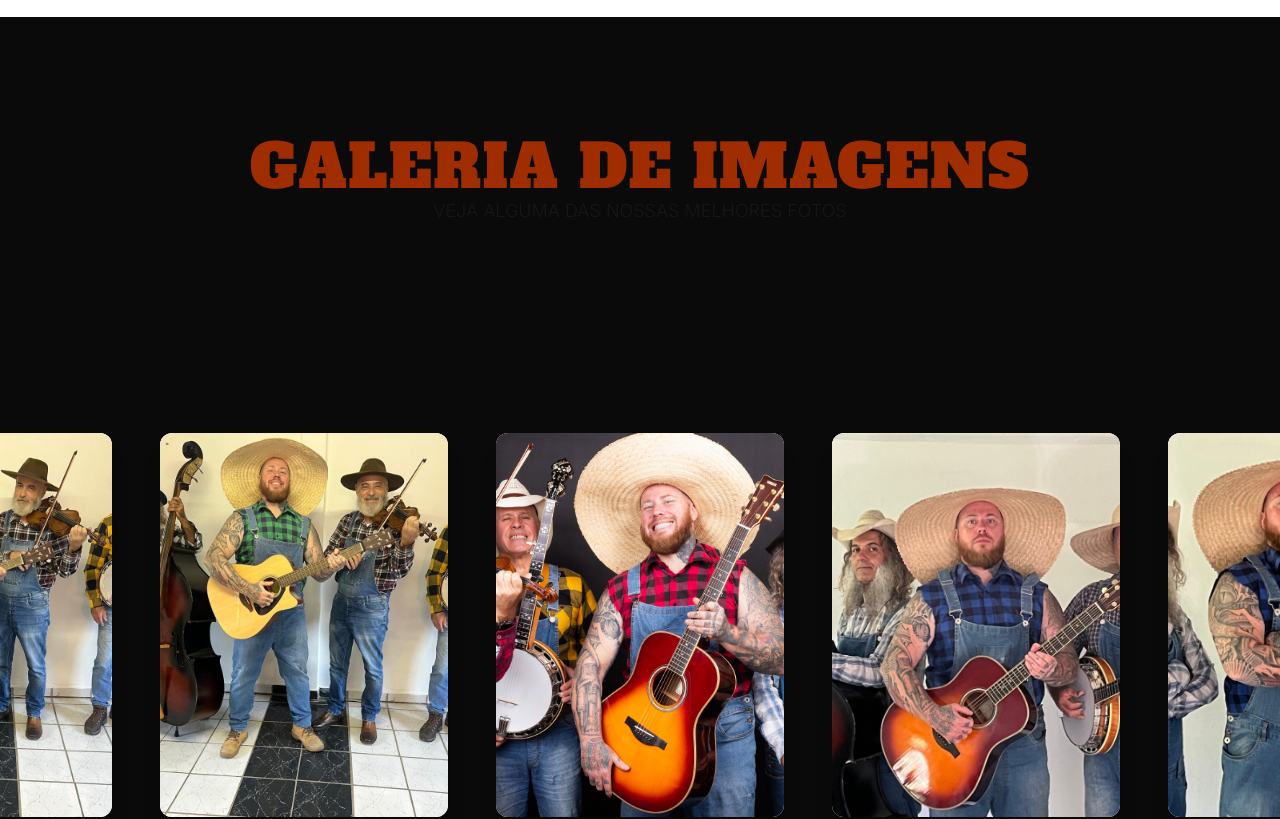
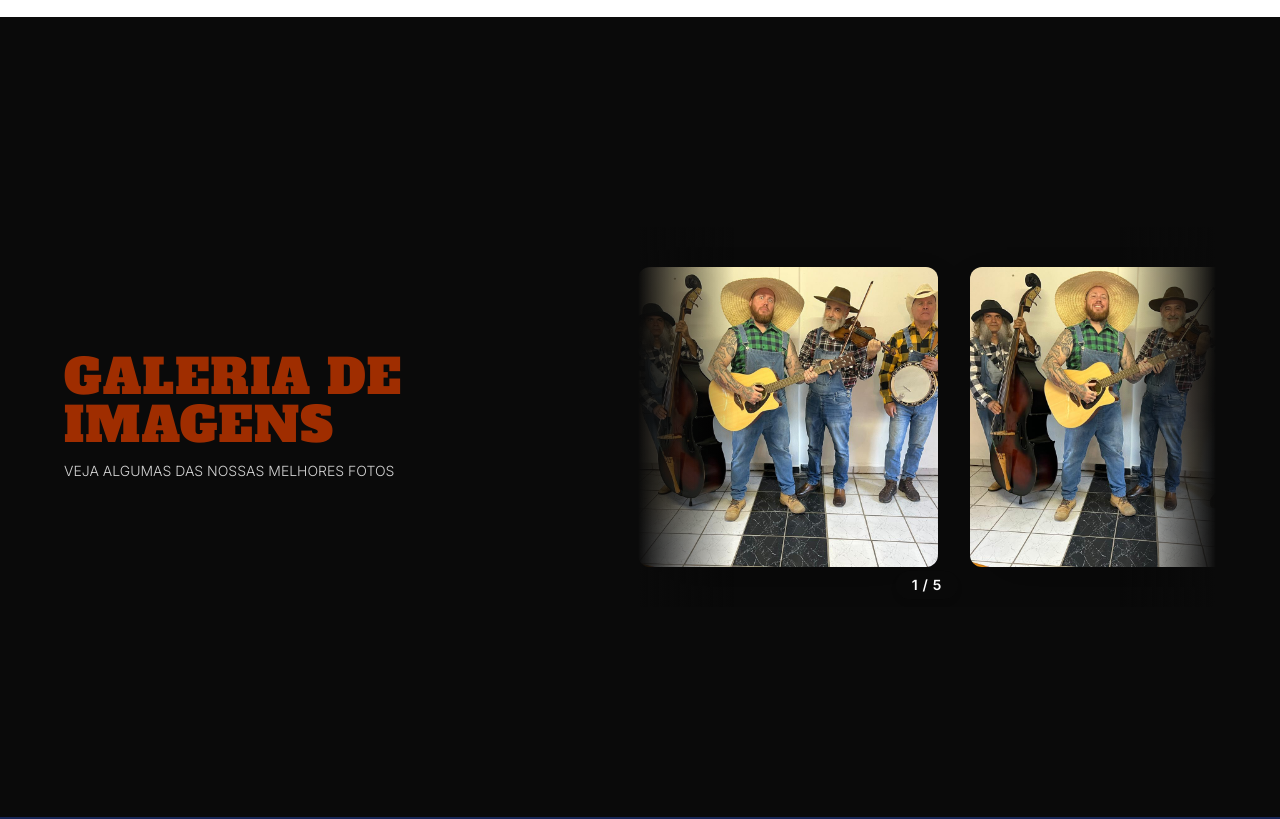
Before and after one commit to codename-FlawZ/landingpage-osmarditos, a Next.js app: page / in a window 1280 px wide. Shown: the part 4360-5179 px from the top of the page. Built offline with nearby package versions, Linux system fonts and the light colour scheme.

Commit message:
primary update
prototipo finalizado, resolvendo bugs que aparecerem conforme forem visualizando o projeto

```diff
--- a/src/app/components/ui/ImageGrid.tsx
+++ b/src/app/components/ui/ImageGrid.tsx
@@ -1,74 +1,115 @@
 'use client';
-import { useRef, useState, useEffect } from 'react';
-import { motion, useScroll, useTransform, useSpring, useInView } from 'framer-motion';
+
+import { useEffect, useRef, useState } from 'react';
+import { motion, AnimatePresence } from 'framer-motion';
+import Image from 'next/image';
 
 const images = [
-  { src: "/images/grid-img1.jpg", alt: "Imagem 1" },
-  { src: "/images/grid-img2.jpg", alt: "Imagem 2" },
-  { src: "/images/grid-img3.jpg", alt: "Imagem 3" },
-  { src: "/images/grid-img4.jpg", alt: "Imagem 4" },
-  { src: "/images/grid-img5.jpg", alt: "Imagem 5" },
+  { src: '/images/grid-img1.jpg', alt: 'Grupo Osmar Ditos - 1' },
+  { src: '/images/grid-img2.jpg', alt: 'Grupo Osmar Ditos - 2' },
+  { src: '/images/grid-img3.jpg', alt: 'Grupo Osmar Ditos - 3' },
+  { src: '/images/grid-img4.jpg', alt: 'Grupo Osmar Ditos - 4' },
+  { src: '/images/grid-img5.jpg', alt: 'Grupo Osmar Ditos - 5' }
 ];
 
-export default function ImageGrid() {
+export default function ParallaxSlider() {
   const containerRef = useRef<HTMLDivElement>(null);
-  const { scrollY } = useScroll();
-  const [visibleIndex, setVisibleIndex] = useState(1);
+  const [scrollX, setScrollX] = useState(0);
+  const [selectedImage, setSelectedImage] = useState<string | null>(null);
 
-  const totalWidth = (images.length * 300) + (images.length - 1) * 48; // largura total em px
-  const translateX = useTransform(scrollY, [0, 1200], [0, -totalWidth + window.innerWidth]);
-  const xSmooth = useSpring(translateX, { stiffness: 100, damping: 30 });
+  const handleScroll = () => {
+    if (containerRef.current) {
+      const scrolled = containerRef.current.scrollLeft;
+      const itemWidth = 300;
+      const gap = 32;
+      const imageIndex = Math.round(scrolled / (itemWidth + gap));
+      setScrollX(imageIndex);
+    }
+  };
 
   return (
-    <section ref={containerRef} className="relative w-full min-h-screen bg-neutral-950">
-      <div className="gap-8 text-center pt-30">
-        <h1 className='font-alfa uppercase tracking-wide text-6xl text-orange-800'>Galeria de imagens</h1>
-        <p className='font-light uppercase text-lg'>Veja alguma das nossas melhores fotos</p>
-      </div>
-      <div className="relative top-0 left-0  w-full h-screen flex items-center justify-center overflow-hidden">
-        <motion.div
-          className="flex gap-12"
-          style={{ x: xSmooth }}
-        >
-          {images.map((img, idx) => {
-            const ref = useRef(null);
-            const isIn = useInView(ref, { amount: 0.6 });
+    <section className="w-full min-h-screen flex items-center justify-center px-4 md:px-16 bg-neutral-950 overflow-hidden">
+      <motion.div
+        className="w-full max-w-[1600px] flex flex-col md:flex-row items-center justify-between gap-12"
+        initial={{ opacity: 0, y: 50 }}
+        whileInView={{ opacity: 1, y: 0 }}
+        transition={{ duration: 1.2, ease: 'easeOut' }}
+        viewport={{ once: true }}
+      >
+        {/* Texto à esquerda */}
+        <div className="md:w-1/2 text-center md:text-left">
+          <h1 className='font-alfa uppercase tracking-wide text-4xl md:text-5xl text-orange-800'>Galeria de imagens</h1>
+          <p className='font-light uppercase text-sm mt-3 text-neutral-300'>Veja algumas das nossas melhores fotos</p>
+        </div>
 
-            useEffect(() => {
-              if (isIn) setVisibleIndex(idx + 1);
-            }, [isIn, idx]);
-
-            const bgX = useTransform(scrollY, [0, 1200], [0, -60]);
-            const bgSmooth = useSpring(bgX, { stiffness: 150, damping: 40 });
-
-            return (
+        {/* Parallax Slider à direita */}
+        <div className="relative w-full md:w-[55%] h-[380px] overflow-hidden">
+          <motion.div
+            ref={containerRef}
+            className="flex h-full items-center gap-8 overflow-x-scroll no-scrollbar px-[10vw] snap-x snap-mandatory"
+            onScroll={handleScroll}
+            drag="x"
+            dragConstraints={{ left: -9999, right: 0 }}
+            whileTap={{ cursor: 'grabbing' }}
+          >
+            {images.map((img, index) => (
               <motion.div
-                key={idx}
-                ref={ref}
-                className="relative w-[18rem] h-[24rem] bg-white rounded-xl shadow-xl overflow-hidden flex-shrink-0"
-                initial={{ opacity: 0.7, scale: 0.9 }}
-                whileInView={{ opacity: 1, scale: 1 }}
-                transition={{ duration: 0.6, ease: 'easeOut' }}
+                key={index}
+                className="relative w-[300px] h-[300px] flex-shrink-0 overflow-hidden rounded-xl shadow-2xl snap-start cursor-pointer"
+                whileHover={{ scale: 1.05 }}
+                transition={{ type: 'spring', stiffness: 100 }}
+                onClick={() => setSelectedImage(img.src)}
               >
-                <motion.div
-                  className="absolute w-full h-full bg-center bg-cover"
-                  style={{
-                    backgroundImage: `url(${img.src})`,
-                    x: bgSmooth,
-                  }}
-                  aria-label={img.alt}
+                <Image
+                  src={img.src}
+                  alt={img.alt}
+                  fill
+                  className="object-cover"
+                  sizes="(max-width: 768px) 80vw, 300px"
+                  priority
                 />
               </motion.div>
-            );
-          })}
-        </motion.div>
-      </div>
+            ))}
+          </motion.div>
 
-      <div className="absolute bottom-8 left-1/2 -translate-x-1/2">
-        <div className="text-white text-sm font-medium bg-black/60 px-4 py-2 rounded-full backdrop-blur-sm">
-          {visibleIndex} / {images.length}
+          {/* Contador de imagens */}
+          <div className="absolute bottom-2 left-1/2 transform -translate-x-1/2 text-white bg-neutral-950/80 px-4 py-1 rounded-full text-sm tracking-wider font-semibold shadow-md z-10">
+            {scrollX + 1} / {images.length}
+          </div>
+
+          {/* Fades laterais */}
+          <div className="absolute top-0 left-0 w-24 h-full bg-gradient-to-r from-neutral-950 to-transparent pointer-events-none z-10" />
+          <div className="absolute top-0 right-0 w-24 h-full bg-gradient-to-l from-neutral-950 to-transparent pointer-events-none z-10" />
         </div>
-      </div>
+      </motion.div>
+
+      {/* Modal de Imagem */}
+      <AnimatePresence>
+        {selectedImage && (
+          <motion.div
+            className="fixed inset-0 z-50 flex items-center justify-center bg-black/80 backdrop-blur-sm"
+            initial={{ opacity: 0 }}
+            animate={{ opacity: 1 }}
+            exit={{ opacity: 0 }}
+            onClick={() => setSelectedImage(null)}
+          >
+            <motion.div
+              className="relative mt-10 w-full h-[70vh] max-w-5xl"
+              initial={{ scale: 0.8, opacity: 0 }}
+              animate={{ scale: 1, opacity: 1 }}
+              exit={{ scale: 0.8, opacity: 0 }}
+              transition={{ duration: 0.3 }}
+            >
+              <Image
+                src={selectedImage}
+                alt="Imagem Ampliada"
+                fill
+                className="object-contain rounded-xl"
+              />
+            </motion.div>
+          </motion.div>
+        )}
+      </AnimatePresence>
     </section>
   );
 }
--- a/src/app/globals.css
+++ b/src/app/globals.css
@@ -99,3 +99,12 @@ body {
   width: 16px;
   height: 16px;
 }
+
+/* globals.css */
+.no-scrollbar::-webkit-scrollbar {
+  display: none;
+}
+.no-scrollbar {
+  -ms-overflow-style: none; /* IE and Edge */
+  scrollbar-width: none; /* Firefox */
+}
```
